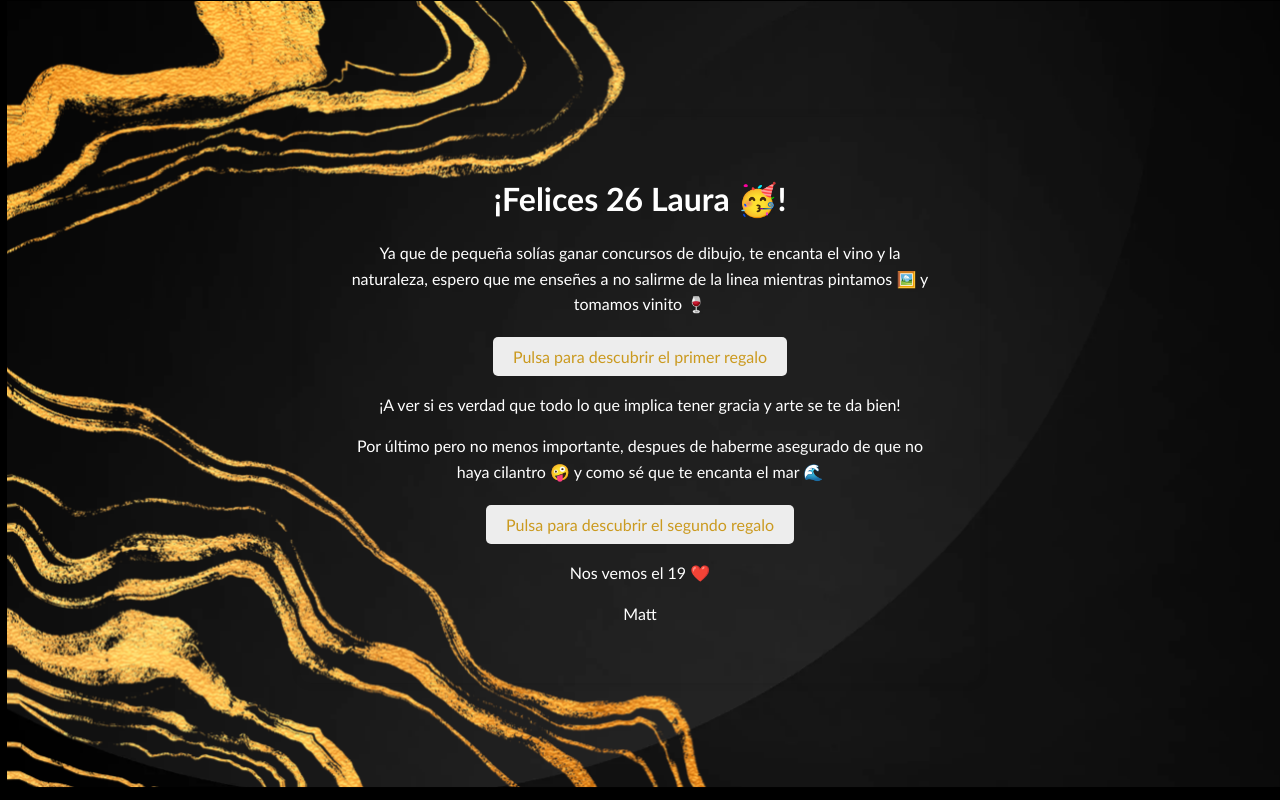
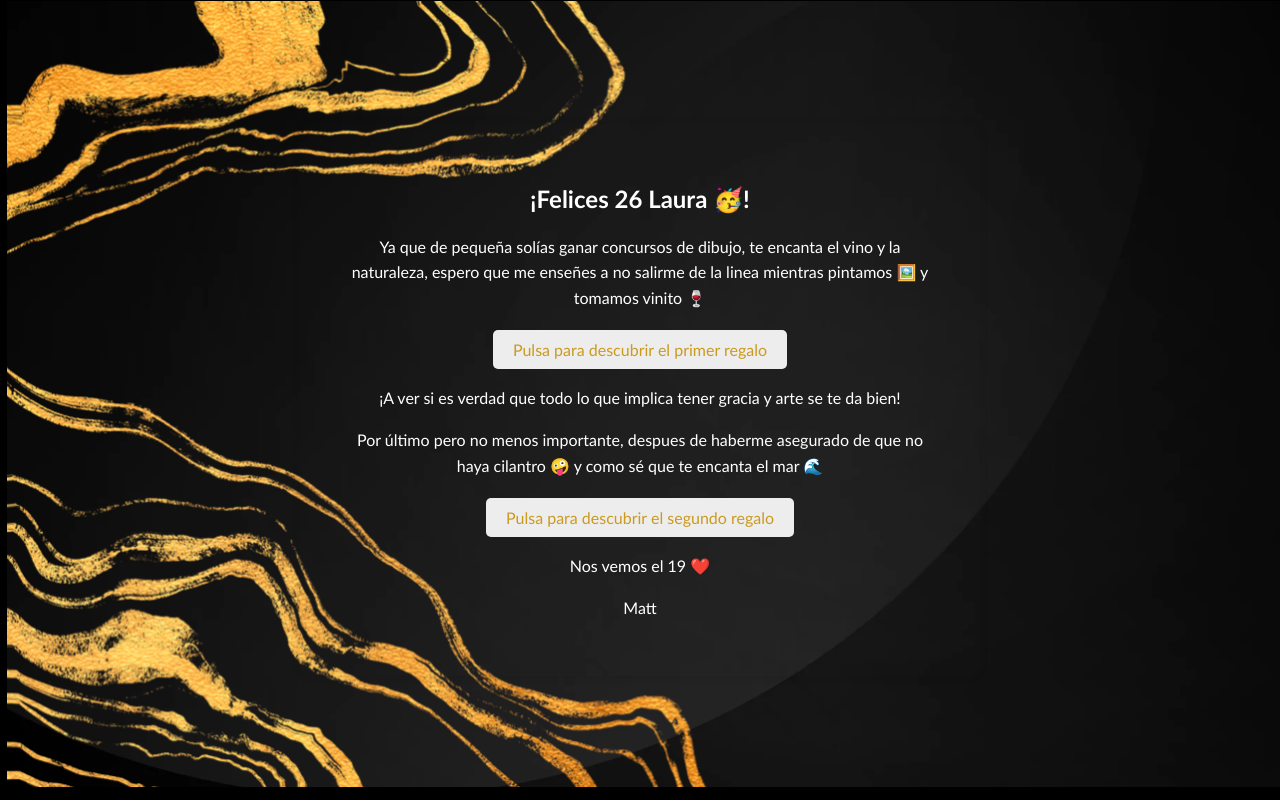
Before and after one commit to laura0901998/l, a plain HTML site: page index.html in a window 1280 px wide. Drawn offline with Linux system fonts and the light colour scheme.

Commit message:
Update index.html

```diff
--- a/index.html
+++ b/index.html
@@ -30,7 +30,7 @@
             box-shadow: 0 0 10px rgba(0, 0, 0, 0.1);
         }
 
-        h1 {
+        h2 {
             color: white;
         }
 
@@ -74,7 +74,7 @@
 </head>
 <body>
     <div id="container">
-        <h1>¡Felices 26 Laura 🥳!</h1>
+        <h2>¡Felices 26 Laura 🥳!</h2>
         <p></p>
         <p>Ya que de pequeña solías ganar concursos de dibujo, te encanta el vino y la naturaleza, espero que me enseñes a no salirme de la linea mientras pintamos 🖼️ y tomamos vinito 🍷</p>
         <div class="btn-container">
```
